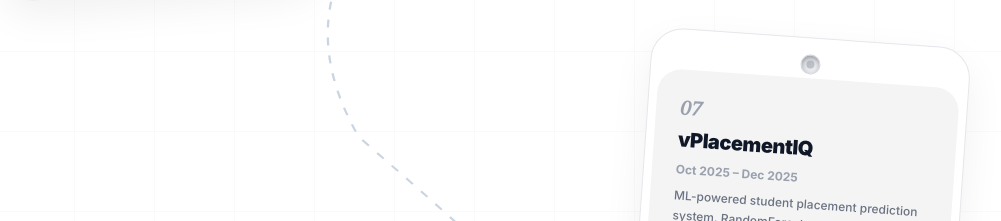
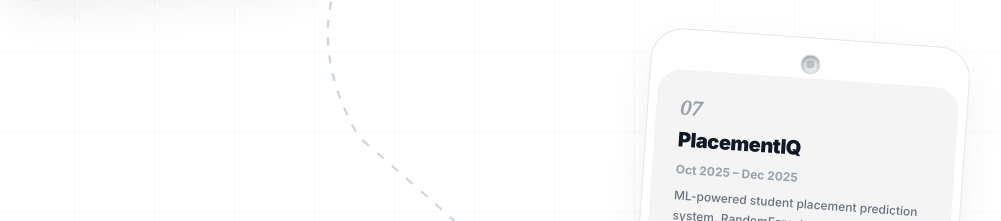
Before and after one commit to yashrajbtoraskar-web/yash-portfolio, a React (Vite) app: page / in a window 1280 px wide. Shown: the part 4062-4283 px from the top of the page, without its empty margins (166-1167 px from the left). Built offline with nearby package versions, Linux system fonts and the light colour scheme.

Commit message:
Rename 'vPlacementIQ' to 'PlacementIQ'

```diff
--- a/src/components/Services.jsx
+++ b/src/components/Services.jsx
@@ -58,7 +58,7 @@ const projects = [
   },
     {
     number: "07",
-    title: "vPlacementIQ",
+    title: "PlacementIQ",
     text: "ML-powered student placement prediction system. RandomForest model trained on 600 records, FastAPI + SQLite backend, React 18 + Vite frontend, PDF diagnostic reports, and dual student/admin dashboards with KPI metrics.",
     demo: null,
     tags: ["React", "FastAPI", "Python", "Scikit-Learn", "SQLite", "Tailwind CSS", "Pandas", "Matplotlib"],
```
